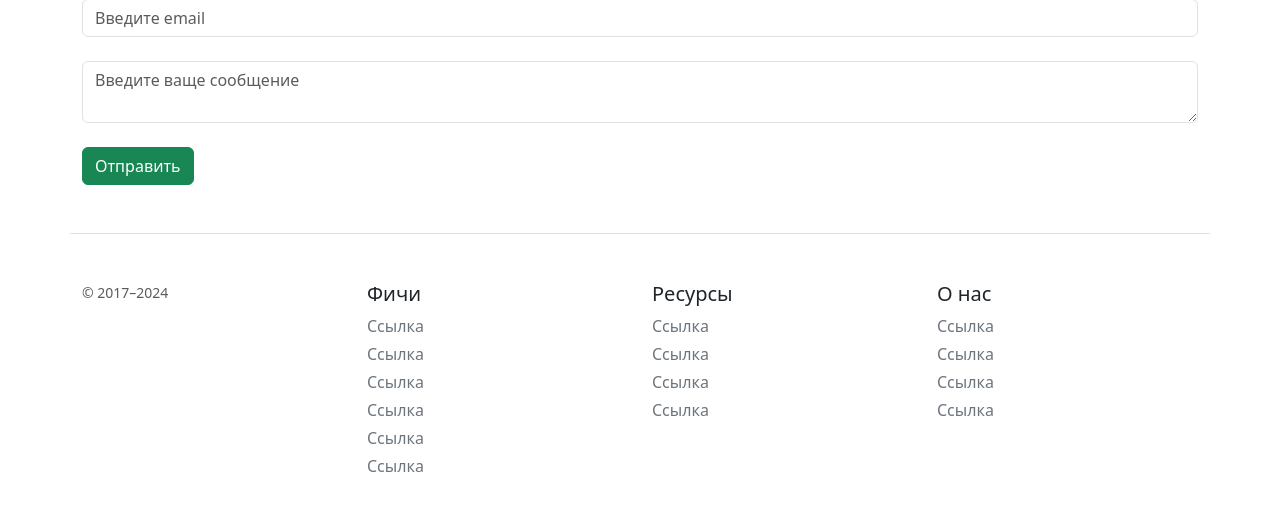
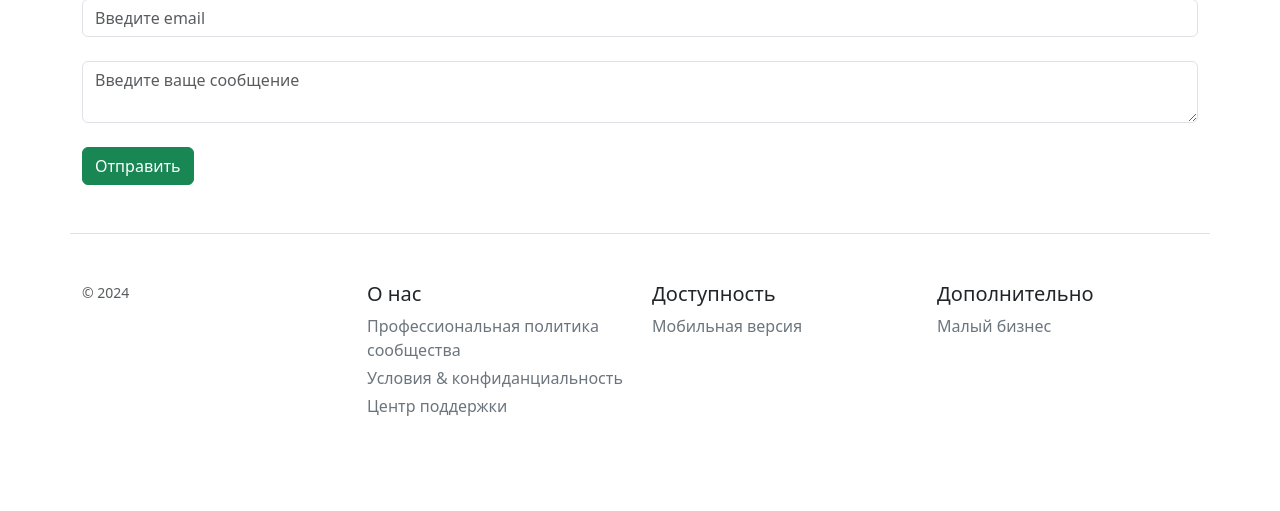
Before and after one commit to gregory1175/mini_php_app, a PHP site: page /about/index.php in a window 1280 px wide. Shown: the part 180-691 px from the top of the page. Run offline with PHP 8.4, Linux system fonts and the light colour scheme.

Commit message:
update footer

```diff
--- a/templates/layout/footer.php
+++ b/templates/layout/footer.php
@@ -1,35 +1,26 @@
 <footer class="container pt-4 my-md-5 pt-md-5 border-top">
     <div class="row">
       <div class="col-12 col-md">
-        <small class="d-block mb-3 text-body-secondary">© 2017–2024</small>
-      </div>
-      <div class="col-6 col-md">
-        <h5>Фичи</h5>
-        <ul class="list-unstyled text-small">
-          <li class="mb-1"><a class="link-secondary text-decoration-none" href="#">Ссылка</a></li>
-          <li class="mb-1"><a class="link-secondary text-decoration-none" href="#">Ссылка</a></li>
-          <li class="mb-1"><a class="link-secondary text-decoration-none" href="#">Ссылка</a></li>
-          <li class="mb-1"><a class="link-secondary text-decoration-none" href="#">Ссылка</a></li>
-          <li class="mb-1"><a class="link-secondary text-decoration-none" href="#">Ссылка</a></li>
-          <li class="mb-1"><a class="link-secondary text-decoration-none" href="#">Ссылка</a></li>
-        </ul>
-      </div>
-      <div class="col-6 col-md">
-        <h5>Ресурсы</h5>
-        <ul class="list-unstyled text-small">
-          <li class="mb-1"><a class="link-secondary text-decoration-none" href="#">Ссылка</a></li>
-          <li class="mb-1"><a class="link-secondary text-decoration-none" href="#">Ссылка</a></li>
-          <li class="mb-1"><a class="link-secondary text-decoration-none" href="#">Ссылка</a></li>
-          <li class="mb-1"><a class="link-secondary text-decoration-none" href="#">Ссылка</a></li>
-        </ul>
+        <small class="d-block mb-3 text-body-secondary">© 2024</small>
       </div>
       <div class="col-6 col-md">
         <h5>О нас</h5>
         <ul class="list-unstyled text-small">
-          <li class="mb-1"><a class="link-secondary text-decoration-none" href="#">Ссылка</a></li>
-          <li class="mb-1"><a class="link-secondary text-decoration-none" href="#">Ссылка</a></li>
-          <li class="mb-1"><a class="link-secondary text-decoration-none" href="#">Ссылка</a></li>
-          <li class="mb-1"><a class="link-secondary text-decoration-none" href="#">Ссылка</a></li>
+          <li class="mb-1"><a class="link-secondary text-decoration-none" href="#">Профессиональная политика сообщества</a></li>
+          <li class="mb-1"><a class="link-secondary text-decoration-none" href="#">Условия & конфиданциальность</a></li>
+          <li class="mb-1"><a class="link-secondary text-decoration-none" href="#">Центр поддержки</a></li>
+        </ul>
+      </div>
+      <div class="col-6 col-md">
+        <h5>Доступность</h5>
+        <ul class="list-unstyled text-small">
+          <li class="mb-1"><a class="link-secondary text-decoration-none" href="#">Мобильная версия</a></li>
+        </ul>
+      </div>
+      <div class="col-6 col-md">
+        <h5>Дополнительно</h5>
+        <ul class="list-unstyled text-small">
+          <li class="mb-1"><a class="link-secondary text-decoration-none" href="#">Малый бизнес</a></li>
         </ul>
       </div>
     </div>
```
